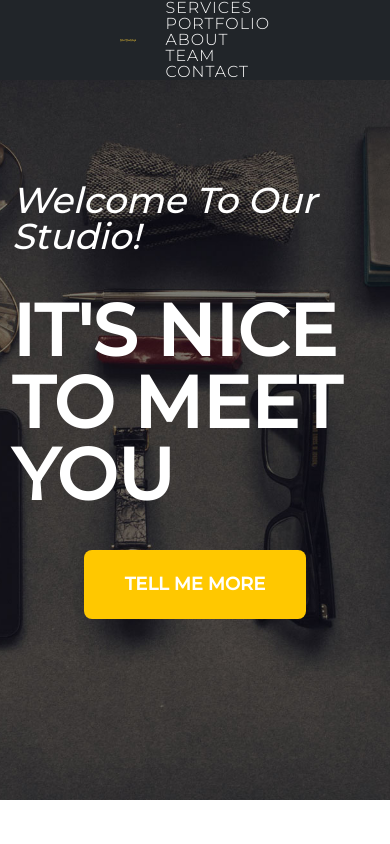
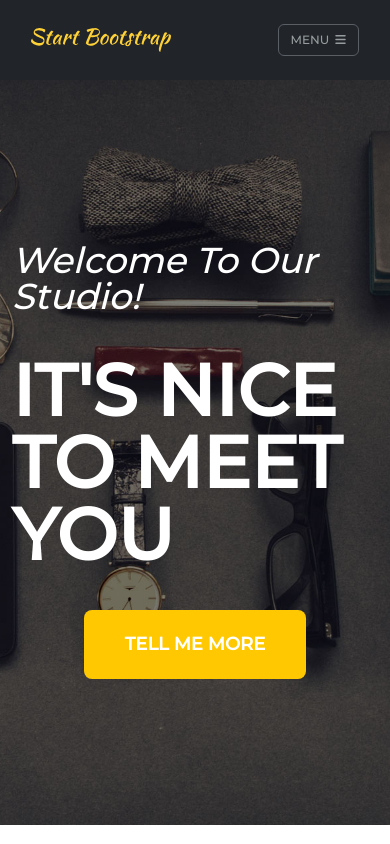
Before and after one commit to Marif4776677/StartBootstrap, a plain HTML site: page index.html in a window 390 px wide. Shown: the top 844 px of the page. Drawn offline with nearby package versions, Linux system fonts and the light colour scheme.

Commit message:
header-responsive

```diff
--- a/_header.sass
+++ b/_header.sass
@@ -1,16 +1,17 @@
 header
-    position: fixed
-    width: 100%
-    z-index:1
     .menu
-        position: absolute
+        align-items: center
+        padding: 0 8vw
+        position: fixed
+        z-index:1
         width: 100%
-        right: 0%
-        padding: 0 120px
+        height: 80px
+        left: 0%
         background-color: #212529
-        height: 80px
+
         .imgbox
             width: 140px
+            min-width: 140px
         nav
             a
                 font-size: 0.995rem
@@ -22,3 +23,22 @@ header
                 &:hover
                     cursor: pointer
                     color: #ffc800
+    @media (max-width: 992px)
+        nav
+            display: none
+        .menu
+            .btn
+                display: flex
+                color: #979d9e
+                font-size: 12px
+                font-weight: 500
+                padding: 6px 12px
+                border: solid #5a5e65
+                border-width: 1px
+                border-radius: 6px
+                h1
+                    margin-right: 6px
+    @media (max-width: 280px)
+        .menu
+            flex-direction: column
+            align-items: flex-start
--- a/_welcome.sass
+++ b/_welcome.sass
@@ -2,11 +2,11 @@
     padding: 50px 0
     background-image: url(../assets/header-bg.jpg)
     background-repeat: no-repeat
-    background-attachment: scroll
-    background-position: center center
+    background-position: center
     background-size: cover
     .box
-        height: 700px
+        padding-top: 12rem
+        padding-bottom: 6rem
         h1
             color: #ffffff
             font-size: 36px
--- a/index.html
+++ b/index.html
@@ -25,7 +25,7 @@
         <div class="container">
             <div class="row">
                 <div class="col-md-12">
-                    <div class="menu d-flex justify-content-between align-items-center">
+                    <div class="menu d-flex justify-content-between">
                         <div class="imgbox">
                             <img src="assets/img/navbar-logo.svg" alt="">
                         </div>
@@ -36,6 +36,12 @@
                             <a href="#">TEAM</a>
                             <a href="#">CONTACT</a>
                         </nav>
+                        <div class="btn d-lg-none">
+                            <h1>MENU</h1>
+                            <div class="icon">
+                                <i class="fa-solid fa-bars"></i>
+                            </div>
+                        </div>
                     </div>
                 </div>
             </div>
```
Also changed, not shown: style.css, 1 other file.
